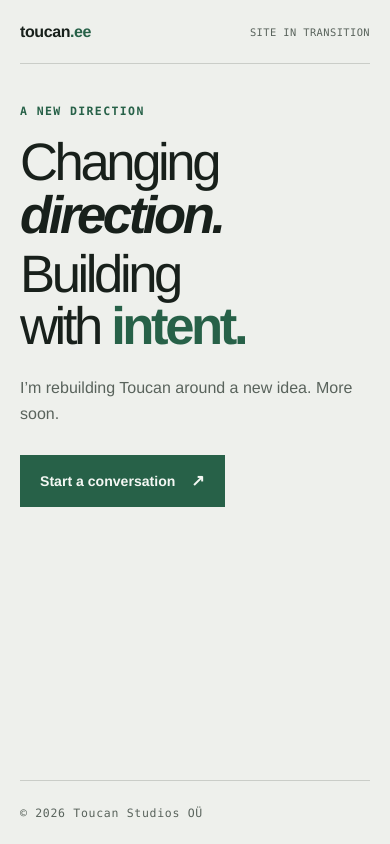
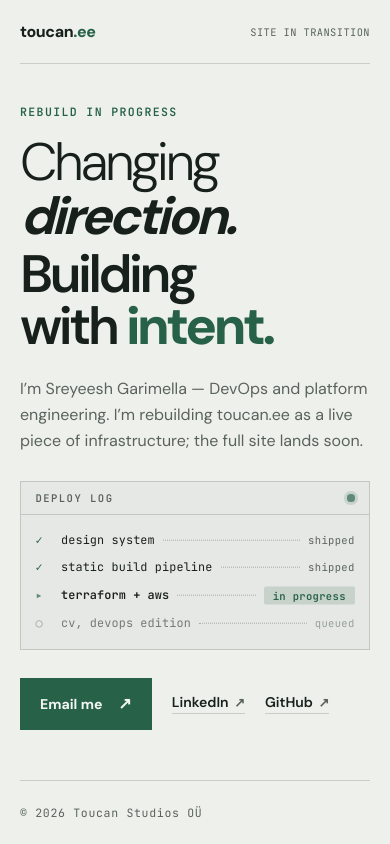
Before and after one commit to Sreyeesh/mentor-site, a Flask app: page / in a window 390 px wide. Run offline with Flask 3, Linux system fonts and the light colour scheme.

Commit message:
feat(construction): status-board redesign — deploy log, identity, contact links (#302)
* feat(construction): status-board redesign with deploy log and contact links

- Switch to site font system: DM Sans + JetBrains Mono
- Lede introduces Sreyeesh Garimella and the DevOps positioning
- Mono deploy-log block: shipped/in-progress/queued rebuild status
- Contact row: email button + LinkedIn/GitHub links (noopener)
- Default SITE_GITHUB_URL to the real GitHub profile
- Entrance stagger extended to the new blocks; active log marker
  pulses only when motion is allowed

Closes #301

* fix(construction): design pass on deploy log + mobile refinements

- Tinted panel surface distinguishes the log from the page background
- Dotted leader lines connect labels to states (kills the dead gap)
- Panel header gets a pulsing live indicator dot
- Active row: bold label + emerald-tinted state chip instead of a bare word
- Queued row uniformly dimmed
- Mobile: full-width panel, tightened padding/type, contact-row wrap gap

Refines #301, closes #303

```diff
--- a/app.py
+++ b/app.py
@@ -48,7 +48,7 @@ SITE_CONFIG = {
     ),
     'asset_version': os.getenv('ASSET_VERSION', '1'),
     'social_image': os.getenv('SITE_SOCIAL_IMAGE', 'images/SreyeeshProfilePic.jpg'),
-    'github_url': os.getenv('SITE_GITHUB_URL', ''),
+    'github_url': os.getenv('SITE_GITHUB_URL', 'https://github.com/Sreyeesh'),
     'linkedin_url': os.getenv(
         'SITE_LINKEDIN_URL',
         'https://www.linkedin.com/in/sreyeeshgarimella',
--- a/static/css/construction.css
+++ b/static/css/construction.css
@@ -15,8 +15,8 @@
   --accent: #276148;
   --accent-ink: #f3f7f3;
   --focus: #276148;
-  --font-sans: "Avenir Next", Avenir, "Helvetica Neue", Helvetica, Arial, sans-serif;
-  --font-mono: "SFMono-Regular", Consolas, "Liberation Mono", monospace;
+  --font-sans: "DM Sans", "Helvetica Neue", Helvetica, Arial, sans-serif;
+  --font-mono: "JetBrains Mono", "SFMono-Regular", Consolas, "Liberation Mono", monospace;
 }
 
 @media (prefers-color-scheme: dark) {
@@ -171,10 +171,169 @@ h1 {
   line-height: 1.6;
 }
 
+.deploy-log {
+  max-width: 27rem;
+  margin-top: clamp(1.75rem, 3.5vw, 2.75rem);
+  border: 1px solid var(--line);
+  background: color-mix(in srgb, var(--text) 3.5%, transparent);
+  font-family: var(--font-mono);
+  font-size: 0.78rem;
+}
+
+.deploy-log-title {
+  margin: 0;
+  padding: 0.6rem 1.1rem;
+  display: flex;
+  align-items: center;
+  justify-content: space-between;
+  gap: 1rem;
+  border-bottom: 1px solid var(--line);
+  color: var(--muted);
+  font-size: 0.66rem;
+  font-weight: 600;
+  letter-spacing: 0.14em;
+  text-transform: uppercase;
+}
+
+/* live indicator dot in the panel header */
+.deploy-log-title::after {
+  content: "";
+  width: 0.45rem;
+  height: 0.45rem;
+  flex: none;
+  border-radius: 50%;
+  background: var(--accent);
+  box-shadow: 0 0 0 3px color-mix(in srgb, var(--accent) 22%, transparent);
+}
+
+.deploy-log-list {
+  margin: 0;
+  padding: 0.75rem 0;
+  list-style: none;
+}
+
+.log-item {
+  padding: 0.38rem 1.1rem;
+  display: flex;
+  align-items: baseline;
+  gap: 0.6rem;
+}
+
+.log-mark {
+  flex: none;
+  order: 0;
+  width: 1.1rem;
+  color: var(--muted);
+}
+
+.log-label {
+  flex: none;
+  order: 1;
+  letter-spacing: 0.01em;
+}
+
+/* dotted leader connecting label to state */
+.log-item::after {
+  content: "";
+  flex: 1;
+  order: 2;
+  min-width: 1.5rem;
+  border-bottom: 1px dotted color-mix(in srgb, var(--muted) 45%, transparent);
+  transform: translateY(-0.28em);
+}
+
+.log-state {
+  flex: none;
+  order: 3;
+  color: var(--muted);
+  font-size: 0.7rem;
+  letter-spacing: 0.03em;
+}
+
+.log-item.is-done .log-mark {
+  color: var(--accent);
+}
+
+.log-item.is-active .log-mark {
+  color: var(--accent);
+}
+
+.log-item.is-active .log-label {
+  color: var(--text);
+  font-weight: 600;
+}
+
+.log-item.is-active .log-state {
+  padding: 0.14rem 0.55rem;
+  border-radius: 2px;
+  background: color-mix(in srgb, var(--accent) 16%, transparent);
+  color: var(--accent);
+  font-weight: 600;
+  transform: translateY(0.05em);
+}
+
+.log-item.is-queued .log-mark,
+.log-item.is-queued .log-label,
+.log-item.is-queued .log-state {
+  opacity: 0.55;
+}
+
+@media (prefers-reduced-motion: no-preference) {
+  .deploy-log-title::after,
+  .log-item.is-active .log-mark {
+    animation: log-pulse 2.4s ease-in-out infinite;
+  }
+
+  @keyframes log-pulse {
+    0%, 100% { opacity: 1; }
+    50% { opacity: 0.4; }
+  }
+}
+
+.contact-row {
+  margin-top: clamp(1.75rem, 3vw, 2.5rem);
+  display: flex;
+  flex-wrap: wrap;
+  align-items: center;
+  gap: 1.75rem;
+}
+
+.social-link {
+  display: inline-flex;
+  align-items: center;
+  gap: 0.35rem;
+  color: var(--text);
+  font-size: 0.88rem;
+  font-weight: 600;
+  text-decoration: none;
+  border-bottom: 1px solid var(--line);
+  padding-bottom: 0.15rem;
+  transition: border-color 180ms ease, color 180ms ease;
+}
+
+.social-link span {
+  color: var(--muted);
+  font-size: 0.8rem;
+  transition: transform 180ms cubic-bezier(0.16, 1, 0.3, 1);
+}
+
+.social-link:hover {
+  color: var(--accent);
+  border-color: var(--accent);
+}
+
+.social-link:hover span {
+  transform: translate(0.12rem, -0.12rem);
+}
+
+.social-link:focus-visible {
+  outline: 2px solid var(--focus);
+  outline-offset: 4px;
+}
+
 .contact-link {
   width: fit-content;
   min-height: 3.25rem;
-  margin-top: clamp(1.75rem, 3vw, 2.5rem);
   padding: 0 1.25rem;
   display: inline-flex;
   align-items: center;
@@ -227,6 +386,7 @@ h1 {
   .construction-copy > :nth-child(2) { animation-delay: 70ms; }
   .construction-copy > :nth-child(3) { animation-delay: 140ms; }
   .construction-copy > :nth-child(4) { animation-delay: 210ms; }
+  .construction-copy > :nth-child(5) { animation-delay: 280ms; }
 
   @keyframes enter-copy {
     from { opacity: 0; transform: translateY(1.25rem); }
@@ -274,6 +434,29 @@ h1 {
     max-width: 31rem;
   }
 
+  .deploy-log {
+    max-width: none;
+    font-size: 0.74rem;
+  }
+
+  .deploy-log-title {
+    padding: 0.55rem 0.9rem;
+  }
+
+  .log-item {
+    padding: 0.34rem 0.9rem;
+    gap: 0.5rem;
+  }
+
+  .log-state {
+    font-size: 0.66rem;
+  }
+
+  .contact-row {
+    gap: 1.25rem;
+    row-gap: 1rem;
+  }
+
   .site-footer {
     padding: 1rem 0;
     align-items: flex-start;
--- a/templates/construction.html
+++ b/templates/construction.html
@@ -4,7 +4,7 @@
   <meta charset="UTF-8" />
   <meta name="viewport" content="width=device-width, initial-scale=1.0" />
   <title>{{ config.brand_name }} | Site in transition</title>
-  <meta name="description" content="{{ config.brand_name }} is changing direction. A new, more focused site is on the way." />
+  <meta name="description" content="toucan.ee is being rebuilt around DevOps and platform engineering. A new, more focused site is on the way." />
 
   <link rel="canonical" href="{{ canonical_url }}" />
   <meta name="robots" content="noindex, nofollow" />
@@ -15,6 +15,9 @@
   <meta property="og:description" content="Toucan is changing direction. A new, more focused site is on the way." />
   <meta property="og:url" content="{{ canonical_url }}" />
 
+  <link rel="preconnect" href="https://fonts.googleapis.com" />
+  <link rel="preconnect" href="https://fonts.gstatic.com" crossorigin />
+  <link href="https://fonts.googleapis.com/css2?family=DM+Sans:opsz,wght@9..40,300..1000&family=JetBrains+Mono:wght@400;500;600&display=swap" rel="stylesheet" />
   <link rel="stylesheet" href="{{ url_for('static', filename='css/construction.css', v=config.asset_version) }}" />
 </head>
 <body>
@@ -28,7 +31,7 @@
 
     <main class="construction-main">
       <section class="construction-copy" aria-labelledby="construction-title">
-        <p class="eyebrow">A new direction</p>
+        <p class="eyebrow">Rebuild in progress</p>
         <h1 id="construction-title">
           <span class="headline-line headline-line-first">
             <span class="headline-light">Changing</span>
@@ -40,12 +43,51 @@
           </span>
         </h1>
         <p class="lede">
-          I&rsquo;m rebuilding Toucan around a new idea. More soon.
+          I&rsquo;m {{ config.name }} &mdash; DevOps and platform engineering.
+          I&rsquo;m rebuilding toucan.ee as a live piece of infrastructure;
+          the full site lands soon.
         </p>
-        <a class="contact-link" href="mailto:{{ config.email }}">
-          Start a conversation
-          <span aria-hidden="true">&#8599;</span>
-        </a>
+
+        <div class="deploy-log" aria-labelledby="deploy-log-title">
+          <p class="deploy-log-title" id="deploy-log-title">deploy log</p>
+          <ul class="deploy-log-list">
+            <li class="log-item is-done">
+              <span class="log-mark" aria-hidden="true">&#10003;</span>
+              <span class="log-label">design system</span>
+              <span class="log-state">shipped</span>
+            </li>
+            <li class="log-item is-done">
+              <span class="log-mark" aria-hidden="true">&#10003;</span>
+              <span class="log-label">static build pipeline</span>
+              <span class="log-state">shipped</span>
+            </li>
+            <li class="log-item is-active">
+              <span class="log-mark" aria-hidden="true">&#9656;</span>
+              <span class="log-label">terraform + aws</span>
+              <span class="log-state">in progress</span>
+            </li>
+            <li class="log-item is-queued">
+              <span class="log-mark" aria-hidden="true">&#9675;</span>
+              <span class="log-label">cv, devops edition</span>
+              <span class="log-state">queued</span>
+            </li>
+          </ul>
+        </div>
+
+        <div class="contact-row">
+          <a class="contact-link" href="mailto:{{ config.email }}">
+            Email me
+            <span aria-hidden="true">&#8599;</span>
+          </a>
+          <a class="social-link" href="{{ config.linkedin_url }}" target="_blank" rel="noopener">
+            LinkedIn <span aria-hidden="true">&#8599;</span>
+          </a>
+          {% if config.github_url %}
+          <a class="social-link" href="{{ config.github_url }}" target="_blank" rel="noopener">
+            GitHub <span aria-hidden="true">&#8599;</span>
+          </a>
+          {% endif %}
+        </div>
       </section>
     </main>
 
```
